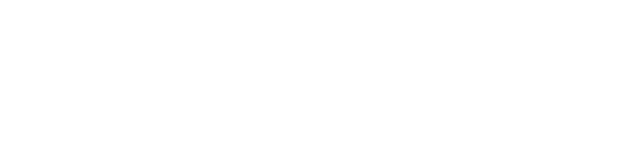
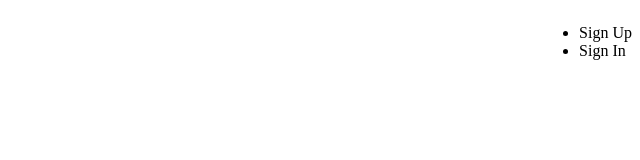
Before and after one commit to Herman04/flexhub, a plain HTML site: page index.html in a window 1280 px wide. Shown: the whole page, without its empty margins (640-1280 px from the left). Drawn offline with Linux system fonts and the light colour scheme.

Commit message:
starting the css for the flexhub header with the positioning tool float to the right

```diff
--- a/css/main.css
+++ b/css/main.css
@@ -0,0 +1,3 @@
+#navigation {
+  float: right;
+}
--- a/index.html
+++ b/index.html
@@ -6,7 +6,17 @@
     <link rel="stylesheet" href="css/main.css"/>
     <title></title>
   </head>
+
   <body>
+    <header id ="navigation">
+      <nav>
+        <ul>
+          <li>Sign Up</li>
+          <li>Sign In</li>
+        </ul>
+      </nav>
+
+    </header>
 
   </body>
 </html>
```
